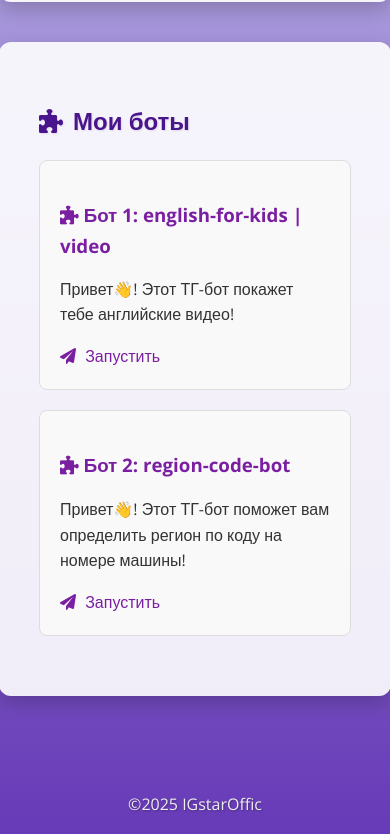
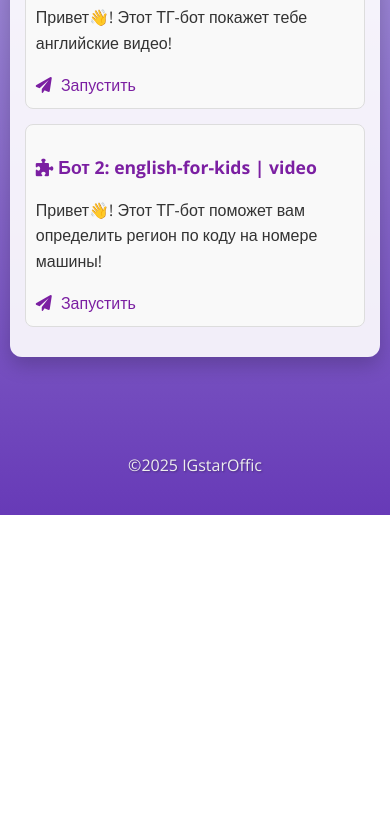
Before and after one commit to IGstarOffic/info.gihub.io, a plain HTML site: page index.html in a window 390 px wide. Shown: the part 735-1569 px from the top of the page. After the commit the page ends 1250 px from the top, so only its background shows below. Drawn offline with nearby package versions, Linux system fonts and the light colour scheme.

Commit message:
Update index.html

```diff
--- a/index.html
+++ b/index.html
@@ -24,12 +24,13 @@
             background-color: rgba(255, 255, 255, 0.9); /* Semi-transparent white */
             border-radius: 12px;
             box-shadow: 0 8px 20px rgba(0, 0, 0, 0.2);
-            padding: 40px;
-            width: 80%;
-            max-width: 800px;
-            margin-bottom: 40px;
+            padding: 20px; /* Reduced padding for smaller screens */
+            width: 90%; /* Take up more width on smaller screens */
+            max-width: 600px; /* Reduced max-width */
+            margin-bottom: 30px; /* Reduced margin */
             transition: all 0.3s ease; /* Smooth transitions */
             transform: translateY(0);
+            box-sizing: border-box; /* Include padding in the width */
         }
 
         .container:hover {
@@ -39,9 +40,10 @@
 
         h1, h2 {
             color: #4a148c; /* Darker purple */
-            margin-bottom: 20px;
+            margin-bottom: 15px; /* Reduced margin */
             text-shadow: 1px 1px 2px rgba(0, 0, 0, 0.1);
             font-weight: 700; /* Bold font */
+            font-size: 1.8em; /* Slightly reduced font size for responsiveness */
         }
 
         a {
@@ -57,9 +59,9 @@
 
         .bot-item {
             border: 1px solid #ddd;
-            padding: 20px;
+            padding: 15px; /* Reduced padding */
             border-radius: 8px;
-            margin-bottom: 20px;
+            margin-bottom: 15px; /* Reduced margin */
             background-color: #f9f9f9;
             transition: transform 0.2s ease;
         }
@@ -70,14 +72,16 @@
 
         .bot-item h3 {
             color: #7b1fa2;
-            margin-bottom: 10px;
+            margin-bottom: 8px; /* Reduced margin */
+            font-size: 1.2em; /* Reduced font size */
         }
 
         footer {
             text-align: center;
-            margin-top: 40px;
+            margin-top: 30px; /* Reduced margin */
             color: #eee;
             text-shadow: 1px 1px 2px rgba(0, 0, 0, 0.3);
+            padding: 20px; /* Add some padding to the footer */
         }
 
         /* Keyframes for subtle animations */
@@ -101,9 +105,6 @@
         }
 
         /* Add Font Awesome Icons */
-        .bot-item a { /* убрал ::before для корректной работы с иконкой */
-            /* Ничего не меняем, просто поправляем код */
-        }
 
         .container h1::before {
             content: '\f007'; /* User icon */
@@ -132,6 +133,27 @@
             color: #7b1fa2;
         }
 
+        /* Media query for smaller screens */
+        @media (max-width: 600px) {
+            .container {
+                padding: 15px;
+                width: 95%;
+                max-width: none; /* Remove max-width restriction */
+            }
+
+            h1, h2 {
+                font-size: 1.5em;
+            }
+
+            .bot-item {
+                padding: 10px;
+            }
+
+            .bot-item h3 {
+                font-size: 1.1em;
+            }
+        }
+
     </style>
     <link href="https://fonts.googleapis.com/css2?family=Open+Sans:wght@400;700&display=swap" rel="stylesheet">
 </head>
@@ -157,7 +179,7 @@
         </div>
 
         <div class="bot-item">
-            <h3>Бот 2: region-code-bot</h3>
+            <h3>Бот 2: english-for-kids | video</h3>
             <p>Привет👋! Этот ТГ-бот поможет вам определить регион по коду на номере машины!</p>
             <a href="https://t.me/RegionCodeBot"> Запустить</a>
         </div>
```
